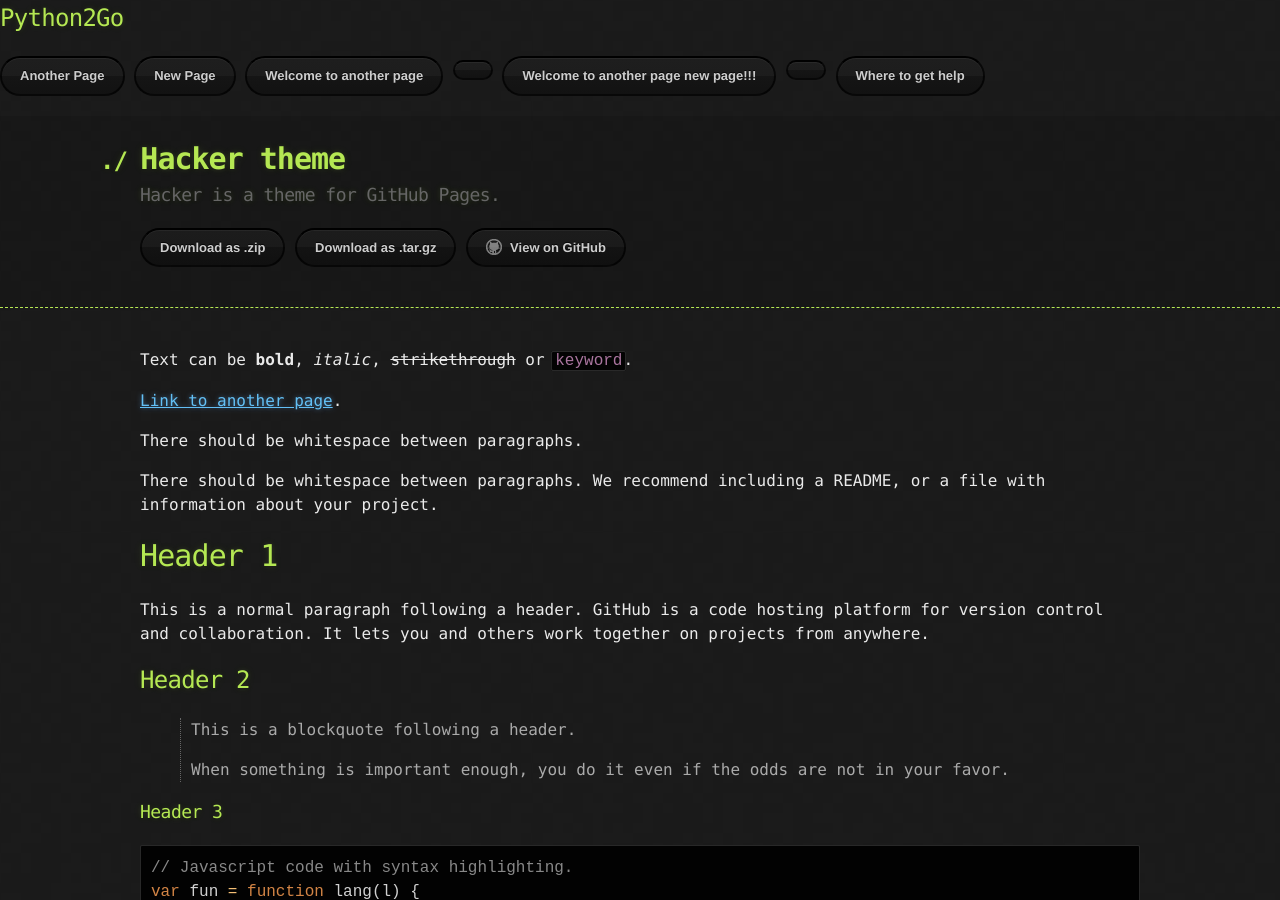
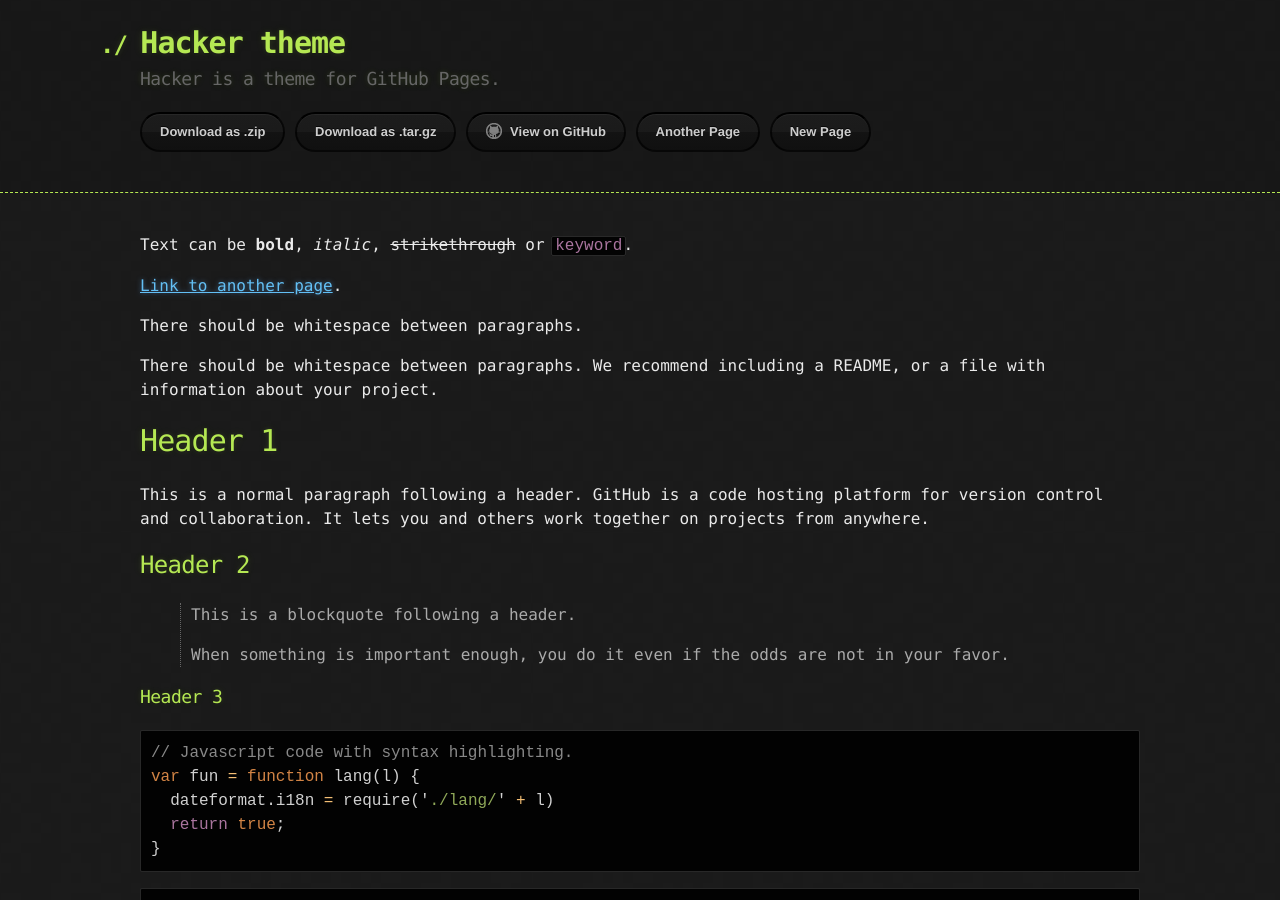
Before and after one commit to kode2go/python2go, a Jekyll site: the page built from index.md, in a window 1280 px wide and 900 px high. Built offline with Jekyll 4.4.1, drawn with Linux system fonts in a browser that asks for light colours.

Commit message:
Update default.html

```diff
--- a/_layouts/default.html
+++ b/_layouts/default.html
@@ -12,20 +12,6 @@
 
   <body>
 
-    <section class="page-header">
-      <h1 class="project-name">Python2Go</h1>
-      <h2 class="project-tagline"></h2>
-
-      <a href="https://kode2go.github.io/python2go/another-page.html" class="btn">Another Page</a>
-      <a href="https://kode2go.github.io/python2go/newpage.html" class="btn">New Page</a>
-
-      {% for page in site.pages %}
-        <a href=" {{ page.filename }}" class="btn">{{ page.title }}</a>
-      {% endfor %}
-
-
-    </section>
-
     <header>
       <div class="container">
         <a id="a-title" href="{{ '/' | relative_url }}">
@@ -39,6 +25,8 @@
             <a href="{{ site.github.tar_url }}" class="btn">Download as .tar.gz</a>
           {% endif %}
           <a href="{{ site.github.repository_url }}" class="btn btn-github"><span class="icon"></span>View on GitHub</a>
+          <a href="https://kode2go.github.io/python2go/another-page.html" class="btn">Another Page</a>
+          <a href="https://kode2go.github.io/python2go/newpage.html" class="btn">New Page</a>
         </section>
       </div>
     </header>
```
